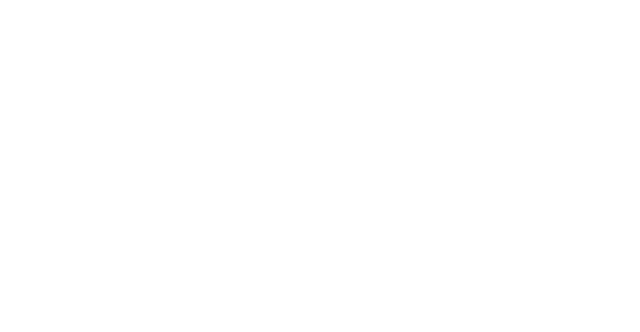
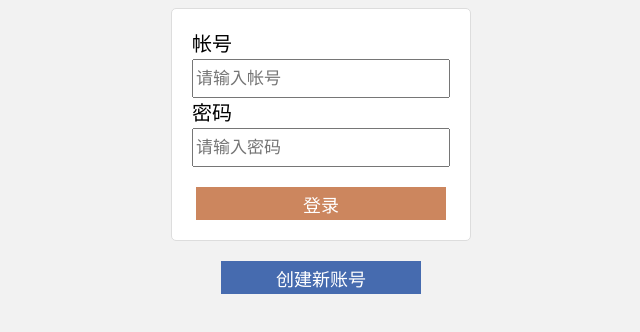
Before and after one commit to JS1993/LoginH5, a plain HTML site: page index.html in a window 1280 px wide. Shown: the whole page, without its empty margins (319-959 px from the left). Drawn offline with Linux system fonts and the light colour scheme.

Commit message:
完成登录界面

```diff
--- a/css/index.css
+++ b/css/index.css
@@ -1,3 +1,76 @@
 body{
-    background-color: red;
+    background-color: #F2F2F2;
 }
+#content{
+    text-align: center;
+}
+
+#content .pannel{
+    background-color: white;
+    display: inline-block;
+    border:1px solid #ddd;
+    border-radius: 5px;
+    padding: 20px;
+}
+
+#content .pannel .group{
+
+}
+
+#content .pannel .group input{
+    display: block;
+    width: 250px;
+    height: 33px;
+    font-size: 17px;
+    outline: none;
+}
+
+#content .pannel .group input:focus{
+    border:1px solid #cc865e;
+}
+
+#content .pannel .group label{
+    display: block;
+    text-align: left;
+    height: 30px;
+    line-height: 30px;
+    font-size: 20px;
+}
+
+#content .login{
+    margin-top: 20px;
+}
+
+#content .login button{
+    width: 250px;
+    background-color: #cc865e;
+}
+
+#content button{
+    height: 33px;
+    border: 0px;
+    color: white;
+    font-size: 18px;
+}
+
+#content .login button:hover{
+    background-color: white;
+    color: #cc865e;
+    border: 1px solid #cc865e;
+}
+
+
+#content .reg{
+    margin-top: 20px;
+}
+
+#content .reg button{
+    width: 200px;
+    background-color: #466baf;
+}
+
+#content .reg button:hover{
+    background-color: white;
+    color: #466baf;
+    border: 1px solid #466baf;
+}
--- a/index.html
+++ b/index.html
@@ -3,9 +3,32 @@
 <head lang="en">
     <meta charset="UTF-8">
     <title></title>
-    <link href="css/index.css" >
+    <link href="css/index.css" rel="stylesheet">
 </head>
 <body>
-
+    <!--最外层-->
+    <div id="content">
+        <!--面板-->
+        <div class="pannel">
+            <!--帐号-->
+            <div class="group">
+                <label>帐号</label>
+                <input placeholder="请输入帐号">
+            </div>
+            <!--密码-->
+            <div class="group">
+                <label>密码</label>
+                <input placeholder="请输入密码" type="password">
+            </div>
+            <!--登录-->
+            <div class="login">
+                <button>登录</button>
+            </div>
+        </div>
+        <!--注册-->
+        <div class="reg">
+            <button>创建新账号</button>
+        </div>
+    </div>
 </body>
 </html>
```
